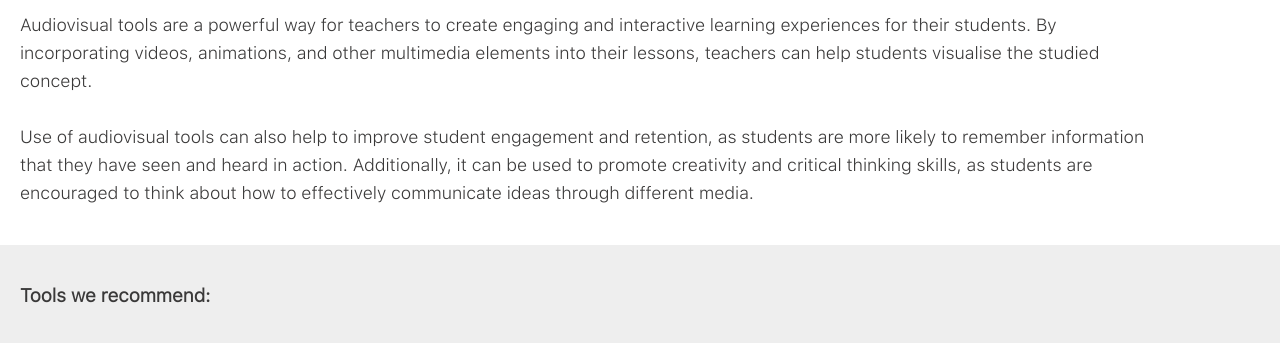
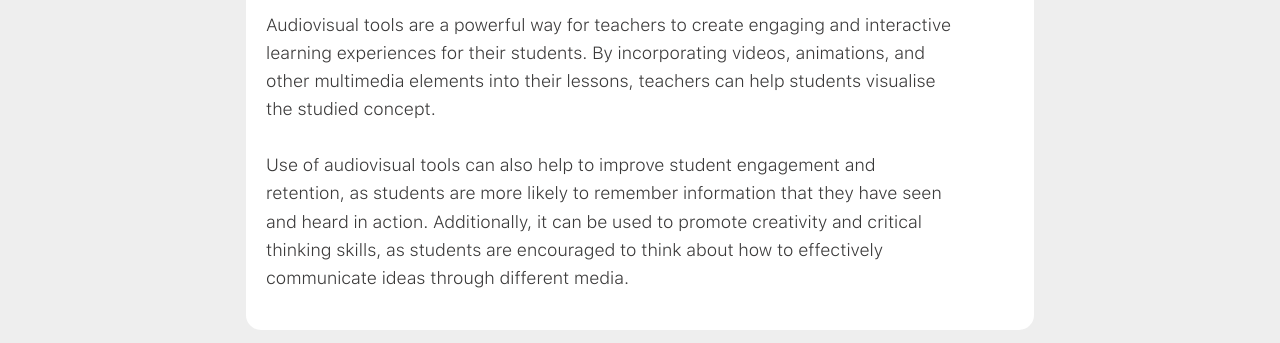
Before and after one commit to 100portraits/cybertalk, a website: page tools/av.html in a window 1280 px wide. Shown: the part 151-494 px from the top of the page. Drawn offline with nearby package versions, Linux system fonts and the light colour scheme.

Commit message:
change style of technique page

```diff
--- a/tools/techniquepage.css
+++ b/tools/techniquepage.css
@@ -55,10 +55,12 @@ body {
     font-size: 2.5em;
 }
 .text-content {
-    margin-top: 20px;
     padding-left: 20px;
     padding-bottom: 20px;
-
+    width: 60vw;
+    margin: auto;
+    margin-top: 20px;
+    border-radius: 15px;
     background-color: white;
 }
 .short-desc {
@@ -78,6 +80,7 @@ body {
     width: 40vw;
 }
 .example-grid{
+
     display: grid;
     gap: 20px;
     justify-content: space-between;
```
